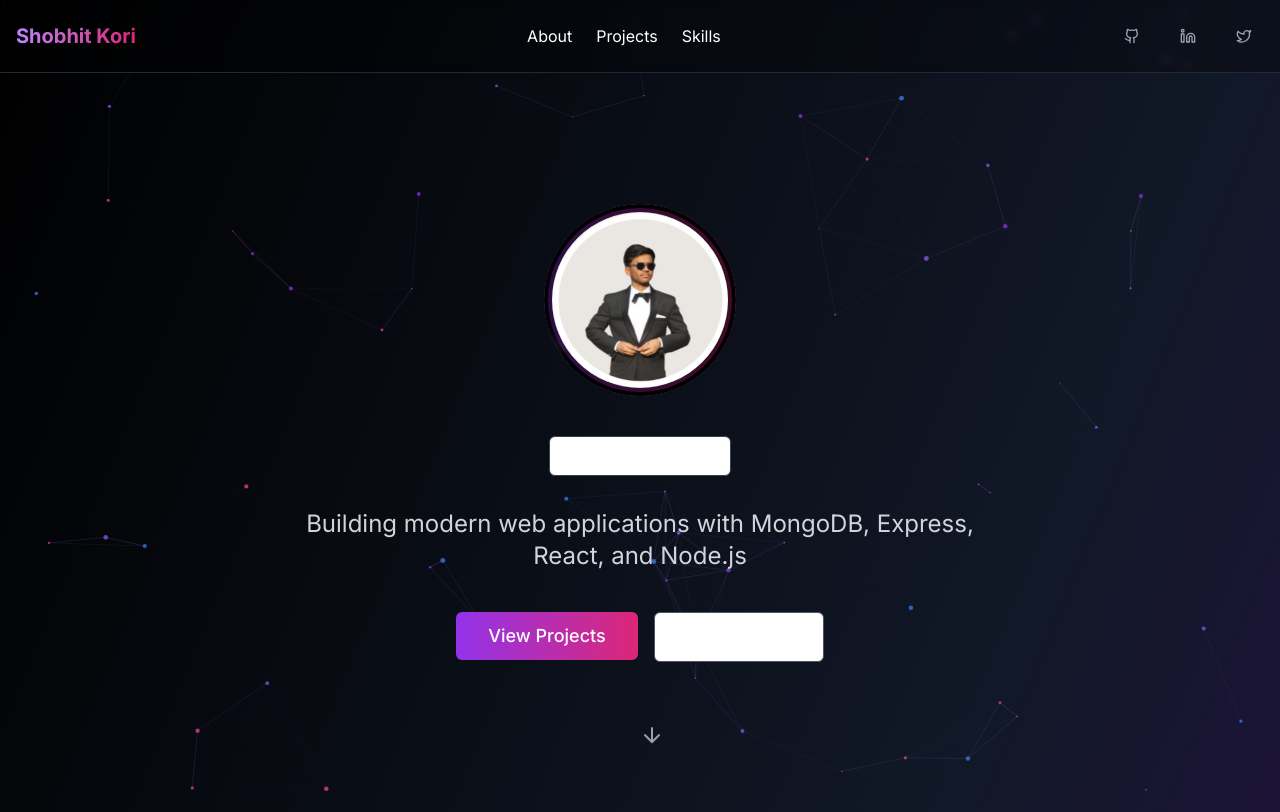
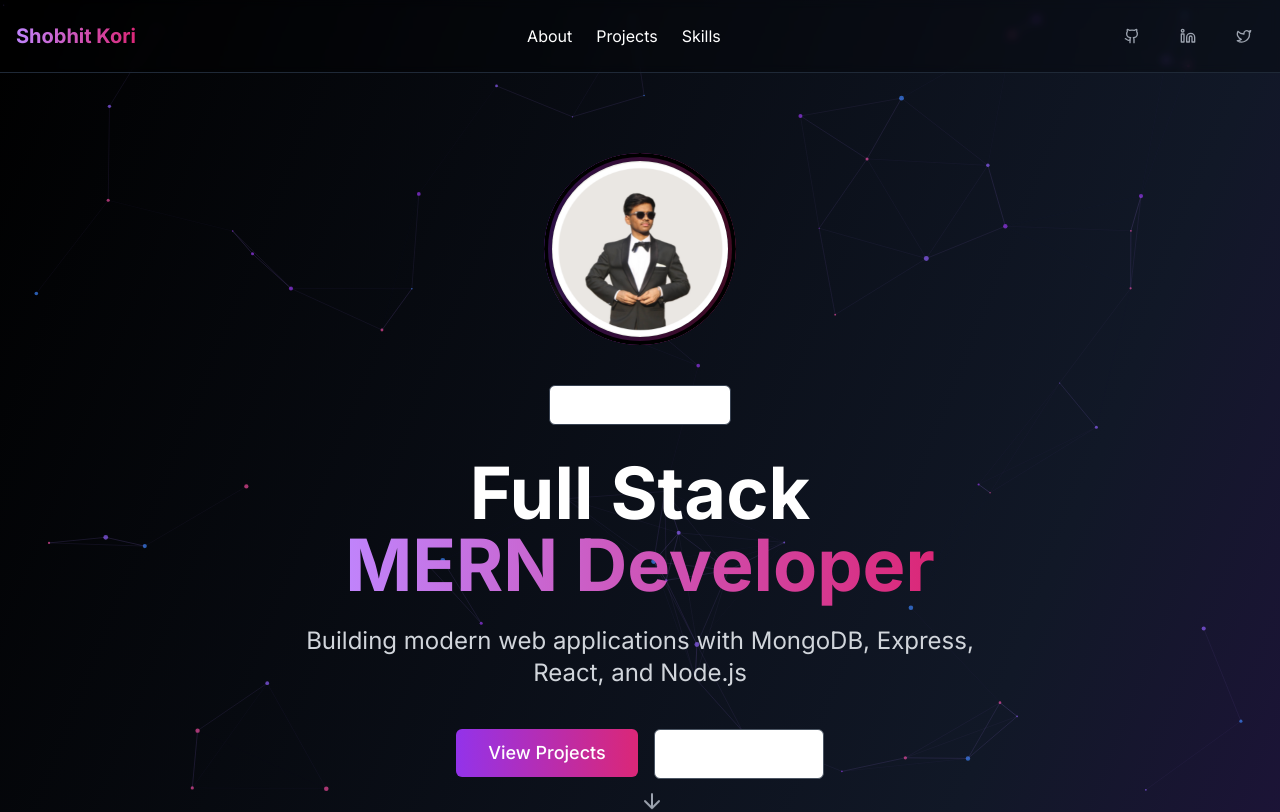
Before and after one commit to ShobhitKori/portfolio, a Next.js app: page / in a window 1280 px wide. Shown: the top 812 px of the page. Built offline with nearby package versions, Linux system fonts and the light colour scheme.

Commit message:
Update page.tsx

```diff
--- a/app/page.tsx
+++ b/app/page.tsx
@@ -133,9 +133,9 @@ export default function Home() {
             />
           </div>
           <h1 className="text-5xl md:text-7xl font-bold mb-6">
-            {/*<span className="block">Full Stack</span>*/}
+            <span className="block">Full Stack</span>
             <span className="text-transparent bg-clip-text bg-gradient-to-r from-purple-400 to-pink-600">
-              {/*MERN Developer*/}
+              MERN Developer
             </span>
           </h1>
           <p className="text-xl md:text-2xl text-gray-300 mb-10 max-w-2xl mx-auto">
```
